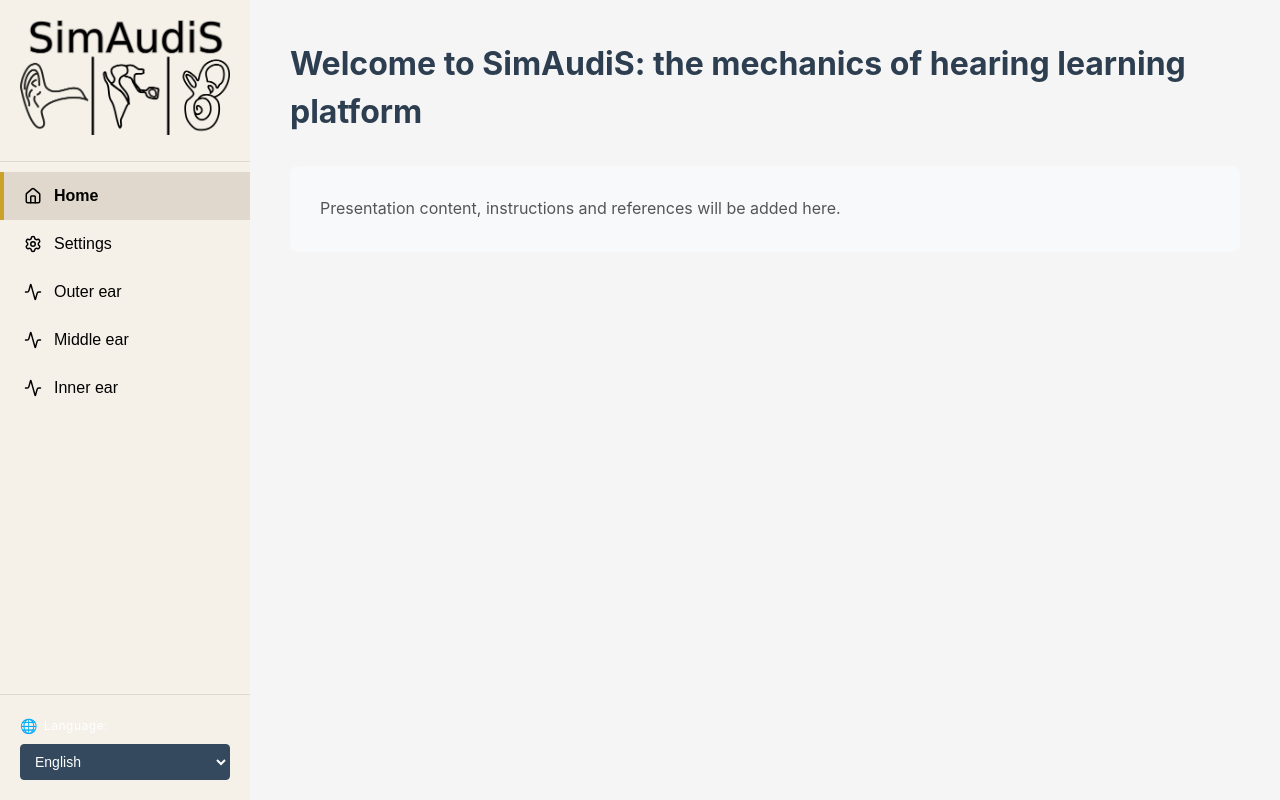
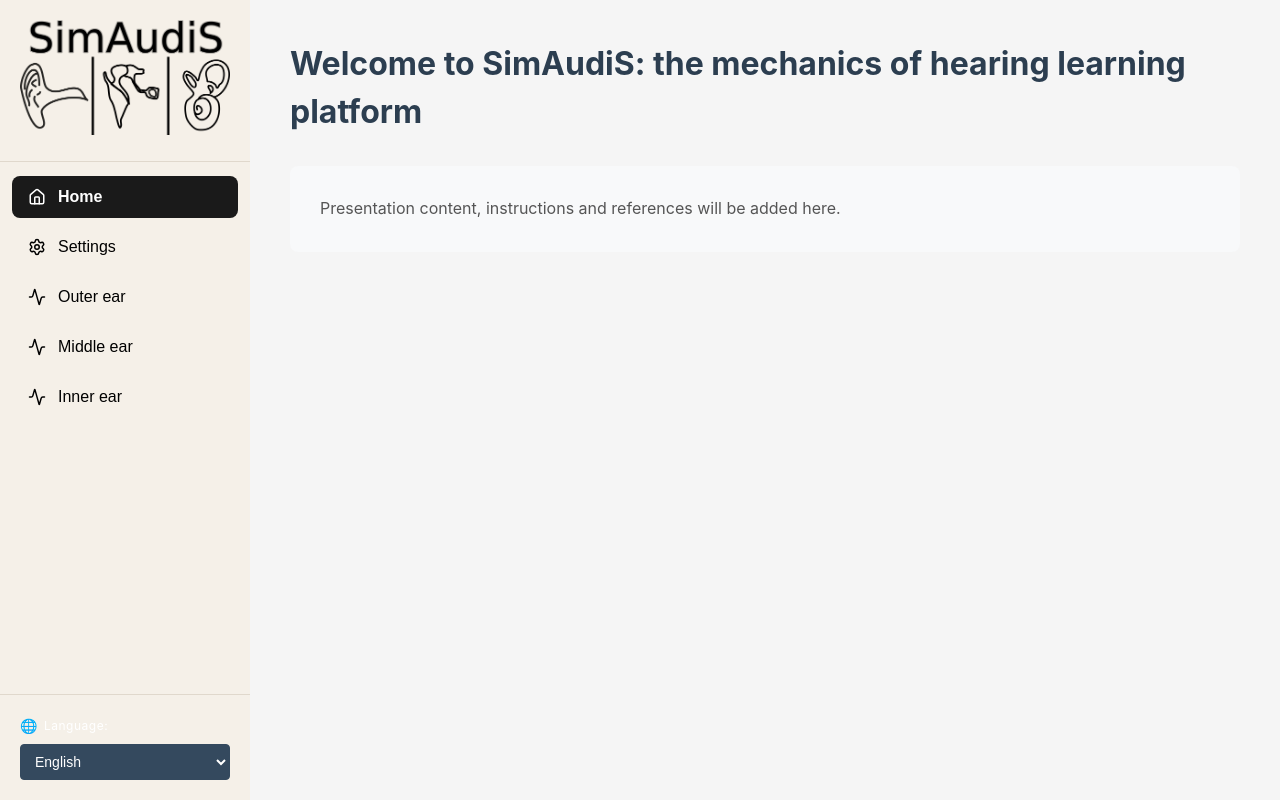
Before and after one commit to LucasCostaLobato/auditory-system-frontend, a React (Vite) app: page / in a window 1280 px wide. Built offline with nearby package versions, Linux system fonts and the light colour scheme.

Commit message:
Change sidebar margin of item

```diff
--- a/src/components/sidebars/Sidebar.css
+++ b/src/components/sidebars/Sidebar.css
@@ -28,15 +28,16 @@
 }
 
 .menu-item {
-  padding: 15px 20px;
+  padding: 12px 16px;
+  margin: 4px 12px;
   background: none;
   border: none;
+  border-radius: 8px;
   color: #000000;
   text-align: left;
   cursor: pointer;
   font-size: 16px;
   transition: background-color 0.3s;
-  border-left: 4px solid transparent;
   display: flex;
   align-items: center;
   gap: 12px;
@@ -47,9 +48,8 @@
 }
 
 .menu-item.active {
-  background-color: #e0d8cc;
-  border-left-color: #c9a227;
-  color: #000000;
+  background-color: #1a1a1a;
+  color: #ffffff;
   font-weight: 600;
 }
 
```
